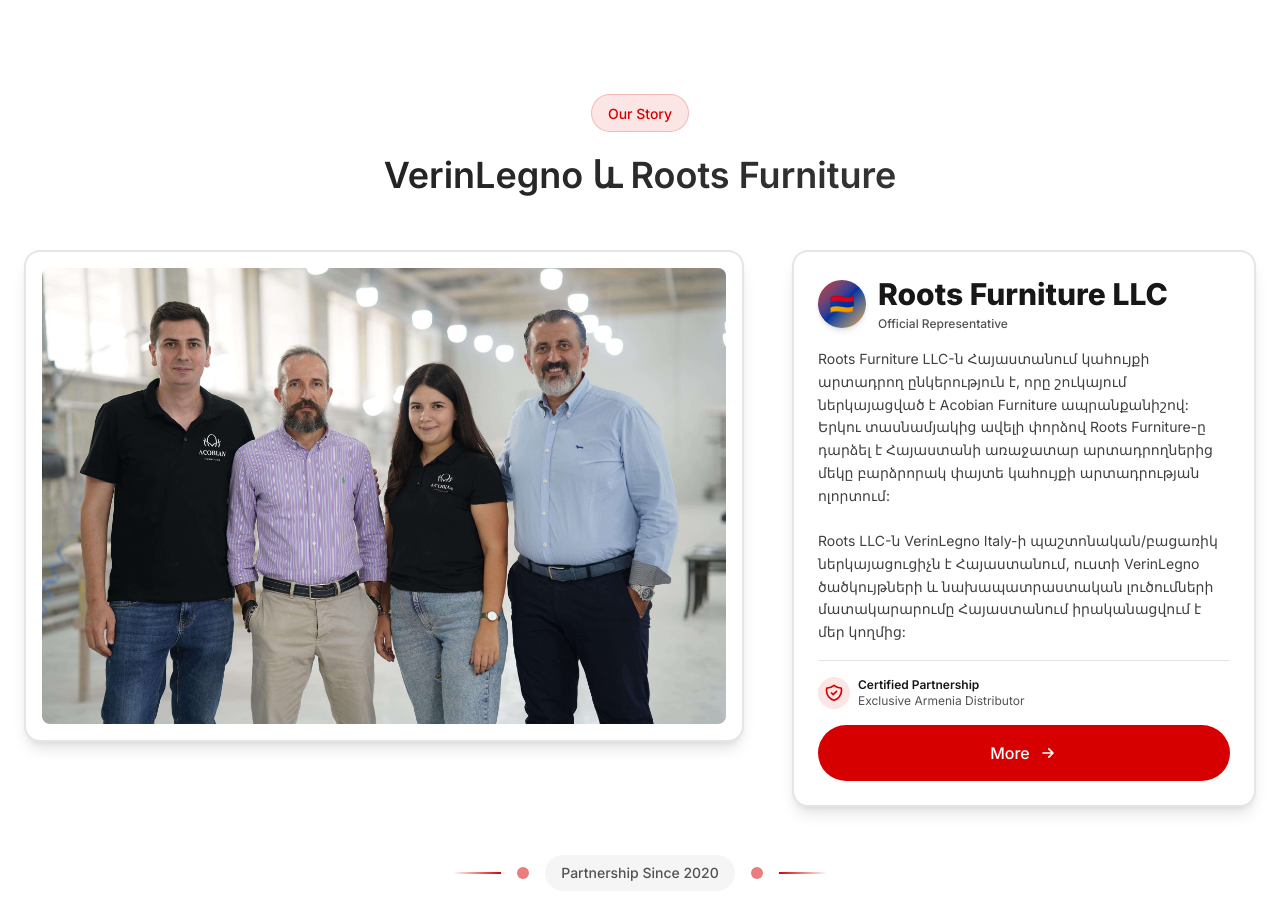
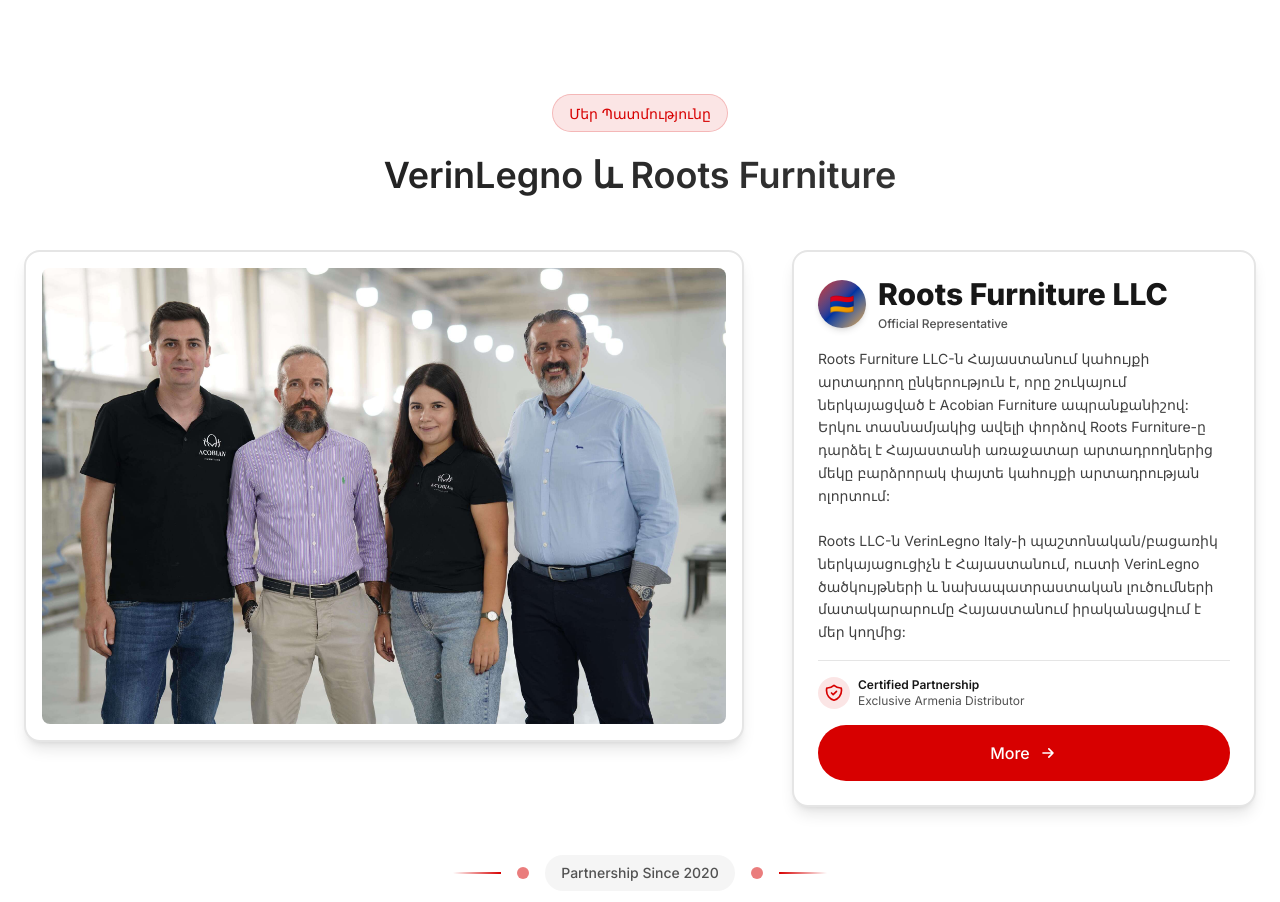
Before and after one commit to levonstepan/VerinLegno.am, a Next.js app: page /arm in a window 1280 px wide. Shown: the part 3505-4407 px from the top of the page. Built offline with nearby package versions, Linux system fonts and the light colour scheme.

Commit message:
Translate 'Our Story' badge to Armenian in About section

```diff
--- a/app/components/About.tsx
+++ b/app/components/About.tsx
@@ -22,7 +22,7 @@ export function About({
       <div className="relative z-10 mx-auto max-w-7xl px-4 md:px-6">
         <div className="text-center mb-8">
           <div className="inline-block mb-4 px-4 py-1.5 bg-[#D70000]/10 rounded-full border border-[#D70000]/20">
-            <span className="text-sm font-medium text-[#D70000]">Our Story</span>
+            <span className="text-sm font-medium text-[#D70000]">{locale === "arm" ? "Մեր Պատմությունը" : "Our Story"}</span>
           </div>
           <h2 className={`${locale === "arm" ? "text-3xl md:text-4xl" : "text-4xl md:text-5xl"} font-semibold mb-12 leading-normal bg-gradient-to-r from-neutral-900 to-neutral-700 bg-clip-text text-transparent`}>
             {content.title}
```
